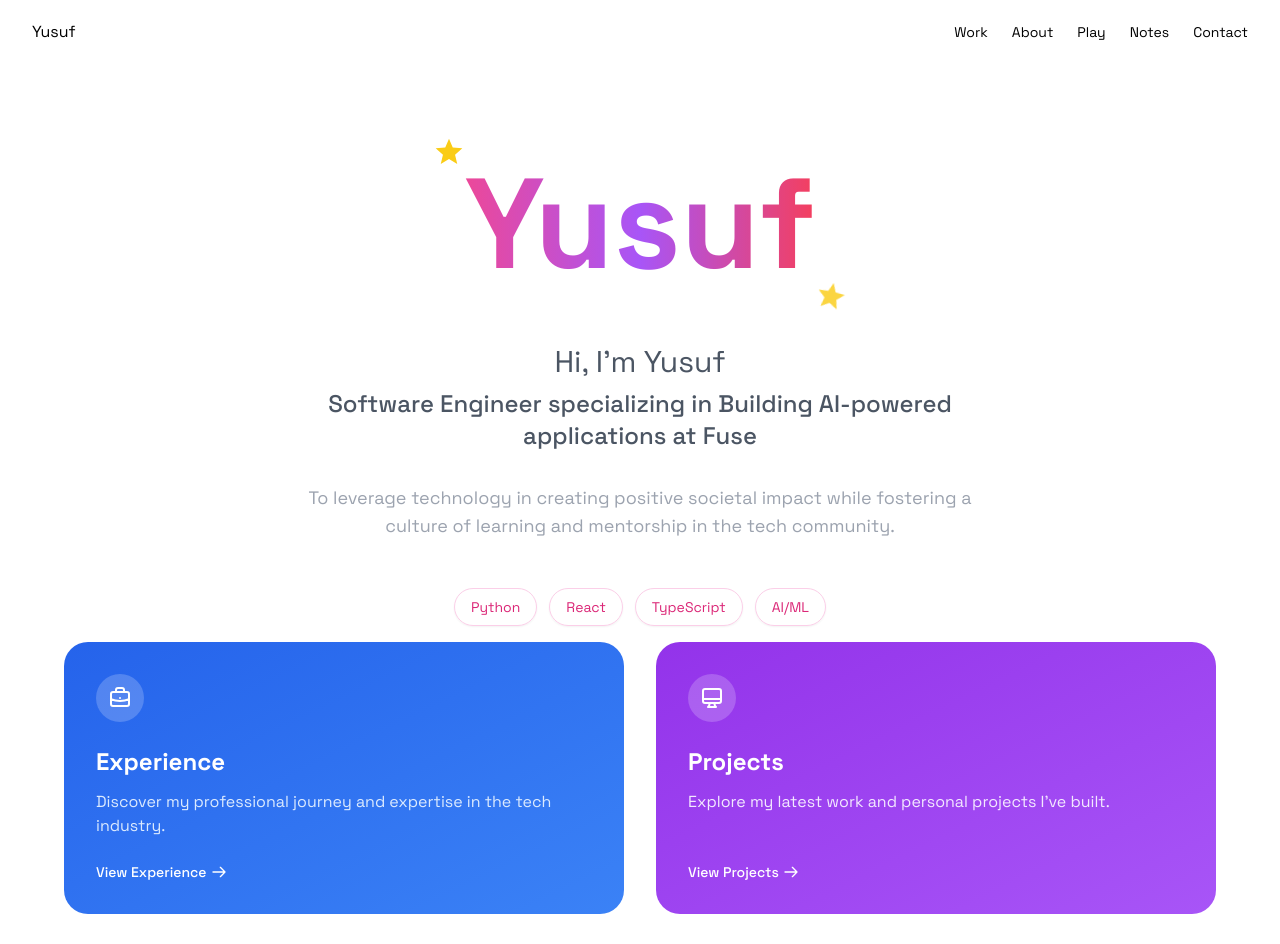
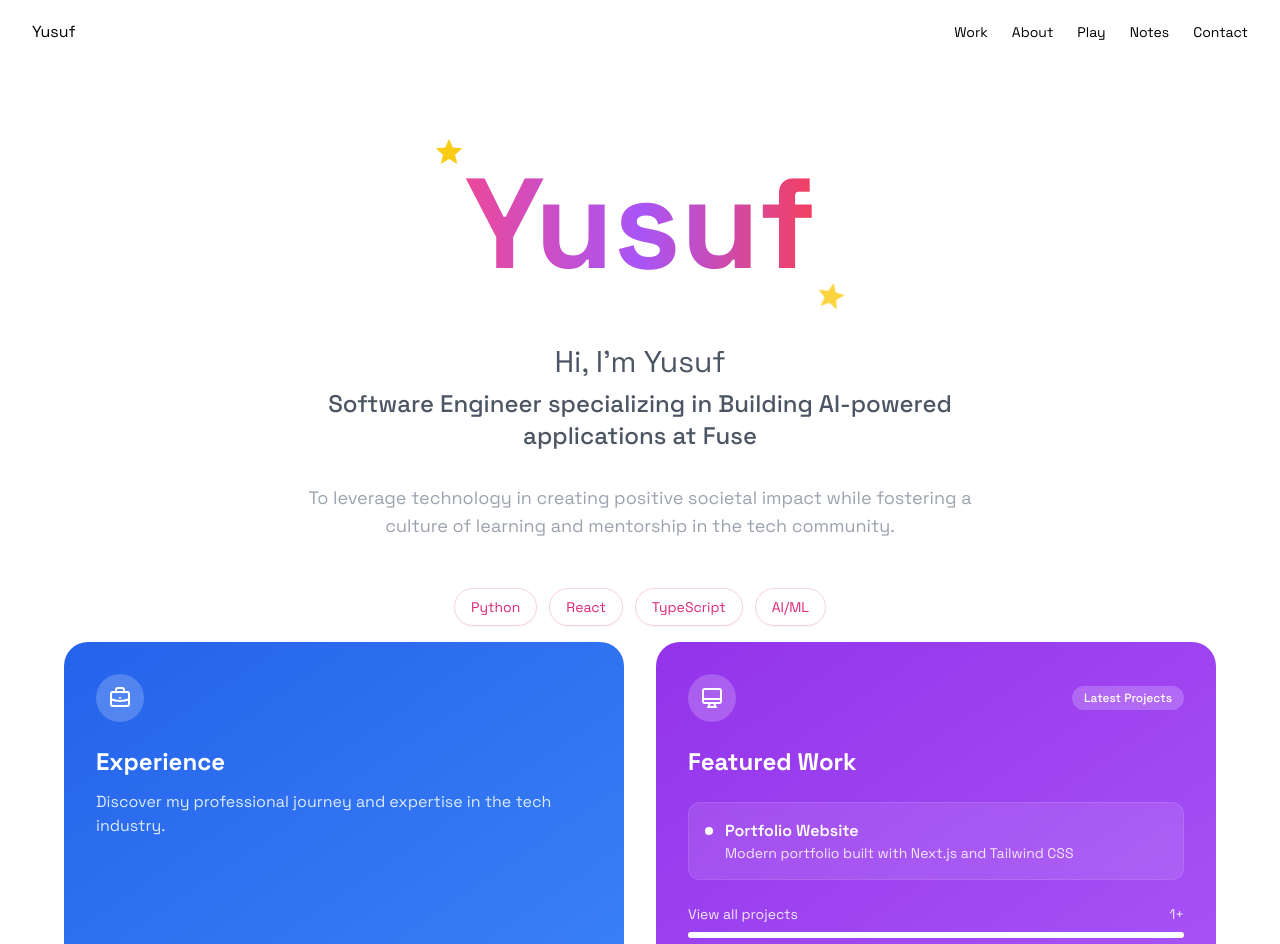
Before and after one commit to yelnady/personal-portfolio, a Next.js app: page / in a window 1280 px wide. Shown: the top 944 px of the page. Built offline with nearby package versions, Linux system fonts and the light colour scheme.

Commit message:
Enhance projects feature box with latest projects preview and improved UI

```diff
--- a/src/app/page.tsx
+++ b/src/app/page.tsx
@@ -768,23 +768,53 @@ const FeatureBoxes = () => {
             }}
           >
             <div className="flex-1">
-              <div className="w-12 h-12 rounded-full bg-white/20 flex items-center justify-center mb-6">
+              <div className="flex items-center justify-between mb-6">
+                <div className="w-12 h-12 rounded-full bg-white/20 flex items-center justify-center">
                   <svg xmlns="http://www.w3.org/2000/svg" className="h-6 w-6" fill="none" viewBox="0 0 24 24" stroke="currentColor">
                     <path strokeLinecap="round" strokeLinejoin="round" strokeWidth={2} d="M9.75 17L9 20l-1 1h8l-1-1-.75-3M3 13h18M5 17h14a2 2 0 002-2V5a2 2 0 00-2-2H5a2 2 0 00-2 2v10a2 2 0 002 2z" />
                   </svg>
                 </div>
-              <h3 className="text-2xl font-bold mb-3">Projects</h3>
-              <p className="text-purple-100 mb-6">Explore my latest work and personal projects I've built.</p>
+                <span className="text-xs font-medium bg-white/20 px-3 py-1 rounded-full">Latest Projects</span>
+              </div>
+              <h3 className="text-2xl font-bold mb-6">Featured Work</h3>
+
+              <div className="space-y-5 mb-6">
+                {projects.slice(0, 2).map((project, index) => (
+                  <motion.div
+                    key={index}
+                    className="p-4 rounded-xl bg-white/10 backdrop-blur-sm border border-white/10 hover:bg-white/15 transition-all duration-300 cursor-pointer"
+                    whileHover={{ scale: 1.02, x: 5 }}
+                  >
+                    <div className="flex items-start">
+                      <div className="flex-shrink-0 w-2 h-2 mt-2 rounded-full bg-white mr-3"></div>
+                      <div>
+                        <h4 className="font-semibold text-white">{project.title}</h4>
+                        <p className="text-sm text-purple-100 line-clamp-2">{project.description}</p>
+                      </div>
+                    </div>
+                  </motion.div>
+                ))}
+              </div>
+            </div>
+
+            <div className="mt-auto">
+              <div className="flex items-center justify-between text-sm text-purple-100 mb-2">
+                <span>View all projects</span>
+                <span>{projects.length}+</span>
+              </div>
+              <div className="w-full bg-white/20 rounded-full h-1.5 mb-4">
+                <div className="bg-white h-1.5 rounded-full" style={{ width: '100%' }}></div>
               </div>
               <a
                 href="#projects"
-              className="inline-flex items-center text-white font-medium group-hover:translate-x-1 duration-300 text-sm"
+                className="inline-flex items-center justify-center w-full py-2 px-4 bg-white/10 hover:bg-white/20 rounded-lg text-white font-medium transition-all duration-300 text-sm group"
               >
-              View Projects
-              <svg xmlns="http://www.w3.org/2000/svg" className="h-4 w-4 ml-1 transform transition-transform group-hover:translate-x-1" fill="none" viewBox="0 0 24 24" stroke="currentColor">
+                Explore All Projects
+                <svg xmlns="http://www.w3.org/2000/svg" className="h-4 w-4 ml-2 transform transition-transform group-hover:translate-x-1" fill="none" viewBox="0 0 24 24" stroke="currentColor">
                   <path strokeLinecap="round" strokeLinejoin="round" strokeWidth={2} d="M14 5l7 7m0 0l-7 7m7-7H3" />
                 </svg>
               </a>
+            </div>
           </motion.div>
 
           {/* Contact Card - Pink */}
```
Lines whose indentation alone changed are shown as unchanged.
